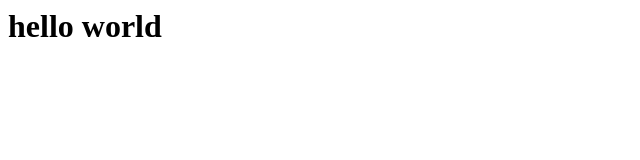
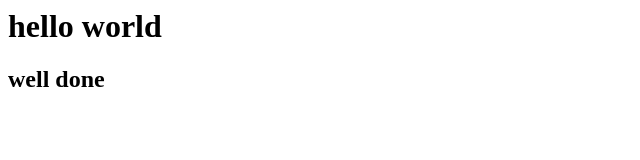
Before and after one commit to ryanxiexie/newGitTest, a plain HTML site: page index.html in a window 1280 px wide. Shown: the whole page, without its empty margins (0-640 px from the left). Drawn offline with Linux system fonts and the light colour scheme.

Commit message:
Update index.html

```diff
--- a/index.html
+++ b/index.html
@@ -1,3 +1,4 @@
 <body>
 <h1>hello world</h1>
+<h2>well done</h2>
   </body>
```
